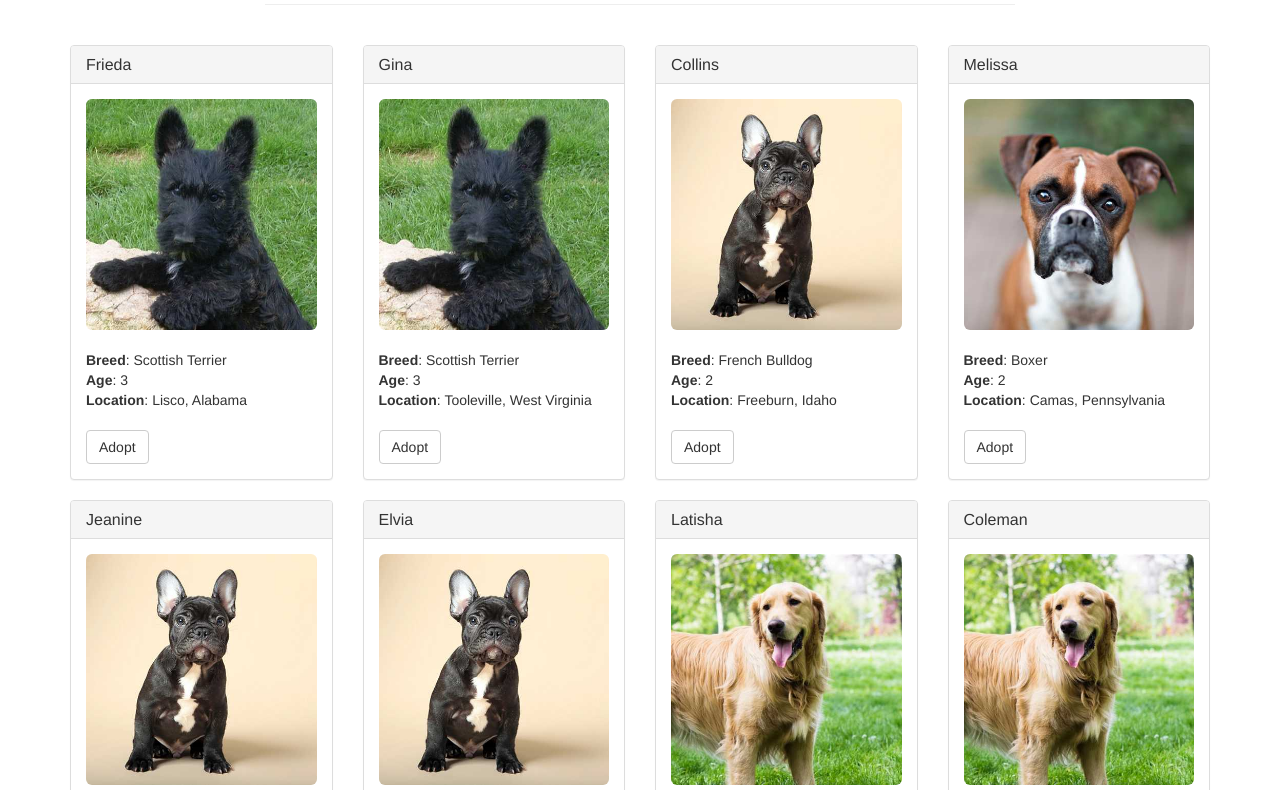
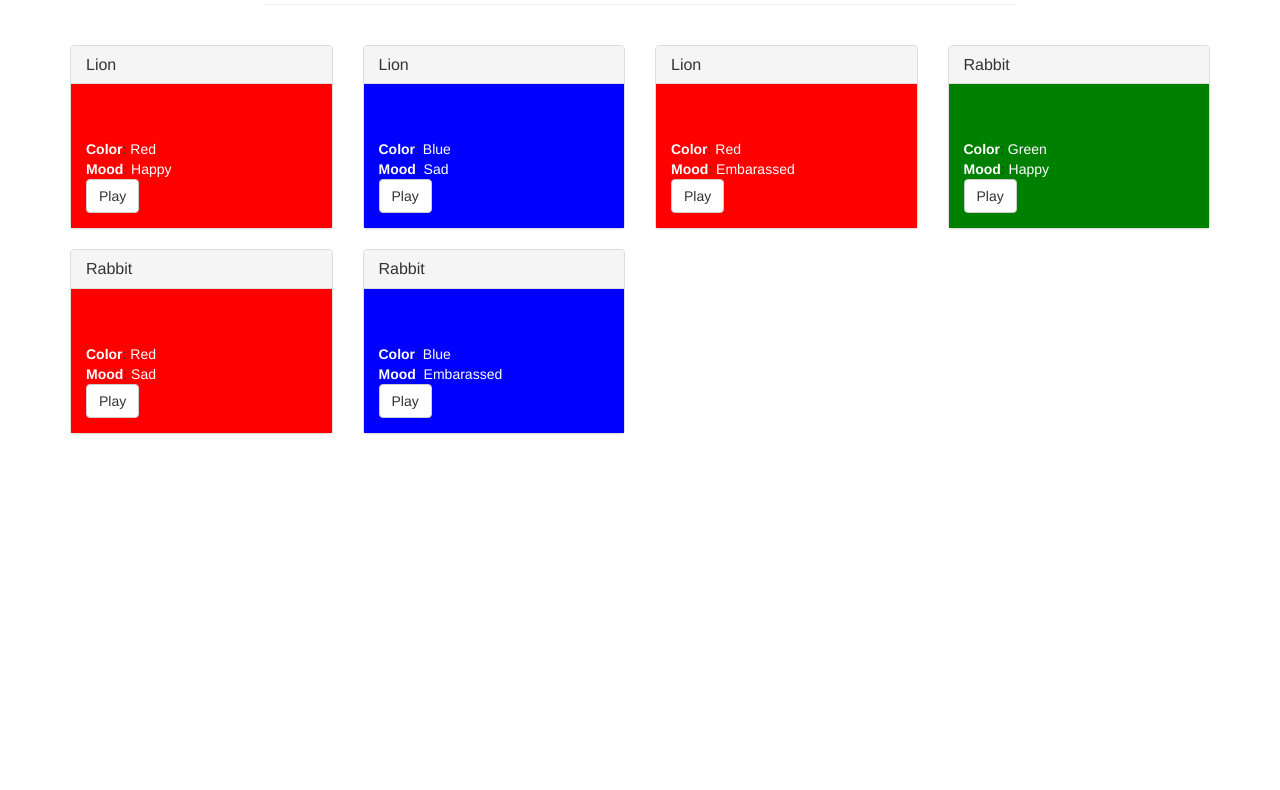
Before and after one commit to jrastit/moodforest, a website: page src/index.html in a window 1280 px wide. Shown: the part 76-866 px from the top of the page. After the commit the page ends 800 px from the top, so only its background shows below. Drawn offline with nearby package versions, Linux system fonts and the light colour scheme.

Commit message:
simple grid added with cards

```diff
--- a/src/index.html
+++ b/src/index.html
@@ -1,11 +1,12 @@
 <!DOCTYPE html>
 <html lang="en">
+
 <head>
     <meta charset="utf-8">
     <meta http-equiv="X-UA-Compatible" content="IE=edge">
     <meta name="viewport" content="width=device-width, initial-scale=1">
     <!-- The above 3 meta tags *must* come first in the head; any other head content must come *after* these tags -->
-    <title>Pete's Pet Shop</title>
+    <title>Mood Forest</title>
 
     <!-- Bootstrap -->
     <link href="css/bootstrap.min.css" rel="stylesheet">
@@ -17,11 +18,12 @@
       <script src="https://oss.maxcdn.com/respond/1.4.2/respond.min.js"></script>
     <![endif]-->
 </head>
+
 <body>
     <div class="container">
         <div class="row">
             <div class="col-xs-12 col-sm-8 col-sm-push-2">
-          <h1 class="text-center">Pete's Pet Shop</h1>
+                <h1 class="text-center">Mood Forest</h1>
                 <hr/>
                 <br/>
             </div>
@@ -36,15 +38,14 @@
         <div class="col-sm-6 col-md-4 col-lg-3">
             <div class="panel panel-default panel-pet">
                 <div class="panel-heading">
-            <h3 class="panel-title">Scrappy</h3>
+                    <h3 class="panel-title">Animal</h3>
                 </div>
                 <div class="panel-body">
-            <img alt="140x140" data-src="holder.js/140x140" class="img-rounded img-center" style="width: 100%;" src="https://animalso.com/wp-content/uploads/2017/01/Golden-Retriever_6.jpg" data-holder-rendered="true">
+                    <!-- <img alt="140x140" data-src="holder.js/140x140" class="img-rounded img-center" style="width: 100%;" src="https://animalso.com/wp-content/uploads/2017/01/Golden-Retriever_6.jpg" data-holder-rendered="true"> -->
                     <br/><br/>
-            <strong>Breed</strong>: <span class="pet-breed">Golden Retriever</span><br/>
-            <strong>Age</strong>: <span class="pet-age">3</span><br/>
-            <strong>Location</strong>: <span class="pet-location">Warren, MI</span><br/><br/>
-            <button class="btn btn-default btn-adopt" type="button" data-id="0">Adopt</button>
+                    <strong style="color: white;">Color</strong>: <span class="pet-breed" style="color: white;"></span><br/>
+                    <strong style="color: white;">Mood</strong>: <span class="pet-age" style="color: white;"></span><br/>
+                    <button class="btn btn-default btn-adopt" type="button" data-id="0">Play</button>
                 </div>
             </div>
         </div>
@@ -58,4 +59,5 @@
     <script src="js/truffle-contract.js"></script>
     <script src="js/app.js"></script>
 </body>
+
 </html>
--- a/src/js/app.js
+++ b/src/js/app.js
@@ -8,14 +8,13 @@ App = {
             var petsRow = $('#petsRow');
             var petTemplate = $('#petTemplate');
 
-      for (i = 0; i < data.length; i ++) {
-        petTemplate.find('.panel-title').text(data[i].name);
-        petTemplate.find('img').attr('src', data[i].picture);
-        petTemplate.find('.pet-breed').text(data[i].breed);
-        petTemplate.find('.pet-age').text(data[i].age);
-        petTemplate.find('.pet-location').text(data[i].location);
-        petTemplate.find('.btn-adopt').attr('data-id', data[i].id);
+            for (i = 0; i < data.length; i++) {
 
+                petTemplate.find('.panel-title').text(data[i].animal);
+                // petTemplate.find('img').attr('src', data[i].picture);
+                petTemplate.find('.pet-breed').text(App.getColor(data[i].color));
+                petTemplate.find('.pet-age').text(App.getMood(data[i].mood));
+                petTemplate.find('.panel-body')[0].style.background = App.getColor(data[i].color);
                 petsRow.append(petTemplate.html());
             }
         });
@@ -57,7 +56,37 @@ App = {
         /*
          * Replace me...
          */
+    },
+
+
+    getColor: function(color) {
+        switch (color) {
+            case 1:
+                return "Red"
+            case 2:
+                return "Blue"
+            case 3:
+                return "Green"
+            default:
+                return 0
         }
+    },
+
+
+    getMood: function(mood) {
+        console.log("mood", mood)
+        switch (mood) {
+            case 1:
+                return "Happy"
+            case 2:
+                return "Sad"
+            case 3:
+                return "Embarassed"
+            default:
+                return 0
+        }
+    }
+
 
 };
 
--- a/src/pets.json
+++ b/src/pets.json
@@ -1,130 +1,37 @@
-[
-  {
+[{
         "id": 0,
-    "name": "Frieda",
-    "picture": "images/scottish-terrier.jpeg",
-    "age": 3,
-    "breed": "Scottish Terrier",
-    "location": "Lisco, Alabama"
+        "animal": "Lion",
+        "color": 1,
+        "mood": 1
     },
     {
         "id": 1,
-    "name": "Gina",
-    "picture": "images/scottish-terrier.jpeg",
-    "age": 3,
-    "breed": "Scottish Terrier",
-    "location": "Tooleville, West Virginia"
+        "animal": "Lion",
+        "color": 2,
+        "mood": 2
     },
     {
         "id": 2,
-    "name": "Collins",
-    "picture": "images/french-bulldog.jpeg",
-    "age": 2,
-    "breed": "French Bulldog",
-    "location": "Freeburn, Idaho"
+        "animal": "Lion",
+        "color": 1,
+        "mood": 3
     },
     {
         "id": 3,
-    "name": "Melissa",
-    "picture": "images/boxer.jpeg",
-    "age": 2,
-    "breed": "Boxer",
-    "location": "Camas, Pennsylvania"
+        "animal": "Rabbit",
+        "color": 3,
+        "mood": 1
     },
     {
         "id": 4,
-    "name": "Jeanine",
-    "picture": "images/french-bulldog.jpeg",
-    "age": 2,
-    "breed": "French Bulldog",
-    "location": "Gerber, South Dakota"
+        "animal": "Rabbit",
+        "color": 1,
+        "mood": 2
     },
     {
         "id": 5,
-    "name": "Elvia",
-    "picture": "images/french-bulldog.jpeg",
-    "age": 3,
-    "breed": "French Bulldog",
-    "location": "Innsbrook, Illinois"
-  },
-  {
-    "id": 6,
-    "name": "Latisha",
-    "picture": "images/golden-retriever.jpeg",
-    "age": 3,
-    "breed": "Golden Retriever",
-    "location": "Soudan, Louisiana"
-  },
-  {
-    "id": 7,
-    "name": "Coleman",
-    "picture": "images/golden-retriever.jpeg",
-    "age": 3,
-    "breed": "Golden Retriever",
-    "location": "Jacksonwald, Palau"
-  },
-  {
-    "id": 8,
-    "name": "Nichole",
-    "picture": "images/french-bulldog.jpeg",
-    "age": 2,
-    "breed": "French Bulldog",
-    "location": "Honolulu, Hawaii"
-  },
-  {
-    "id": 9,
-    "name": "Fran",
-    "picture": "images/boxer.jpeg",
-    "age": 3,
-    "breed": "Boxer",
-    "location": "Matheny, Utah"
-  },
-  {
-    "id": 10,
-    "name": "Leonor",
-    "picture": "images/boxer.jpeg",
-    "age": 2,
-    "breed": "Boxer",
-    "location": "Tyhee, Indiana"
-  },
-  {
-    "id": 11,
-    "name": "Dean",
-    "picture": "images/scottish-terrier.jpeg",
-    "age": 3,
-    "breed": "Scottish Terrier",
-    "location": "Windsor, Montana"
-  },
-  {
-    "id": 12,
-    "name": "Stevenson",
-    "picture": "images/french-bulldog.jpeg",
-    "age": 3,
-    "breed": "French Bulldog",
-    "location": "Kingstowne, Nevada"
-  },
-  {
-    "id": 13,
-    "name": "Kristina",
-    "picture": "images/golden-retriever.jpeg",
-    "age": 4,
-    "breed": "Golden Retriever",
-    "location": "Sultana, Massachusetts"
-  },
-  {
-    "id": 14,
-    "name": "Ethel",
-    "picture": "images/golden-retriever.jpeg",
-    "age": 2,
-    "breed": "Golden Retriever",
-    "location": "Broadlands, Oregon"
-  },
-  {
-    "id": 15,
-    "name": "Terry",
-    "picture": "images/golden-retriever.jpeg",
-    "age": 2,
-    "breed": "Golden Retriever",
-    "location": "Dawn, Wisconsin"
+        "animal": "Rabbit",
+        "color": 2,
+        "mood": 3
     }
 ]
```
Lines whose indentation alone changed are shown as unchanged.
